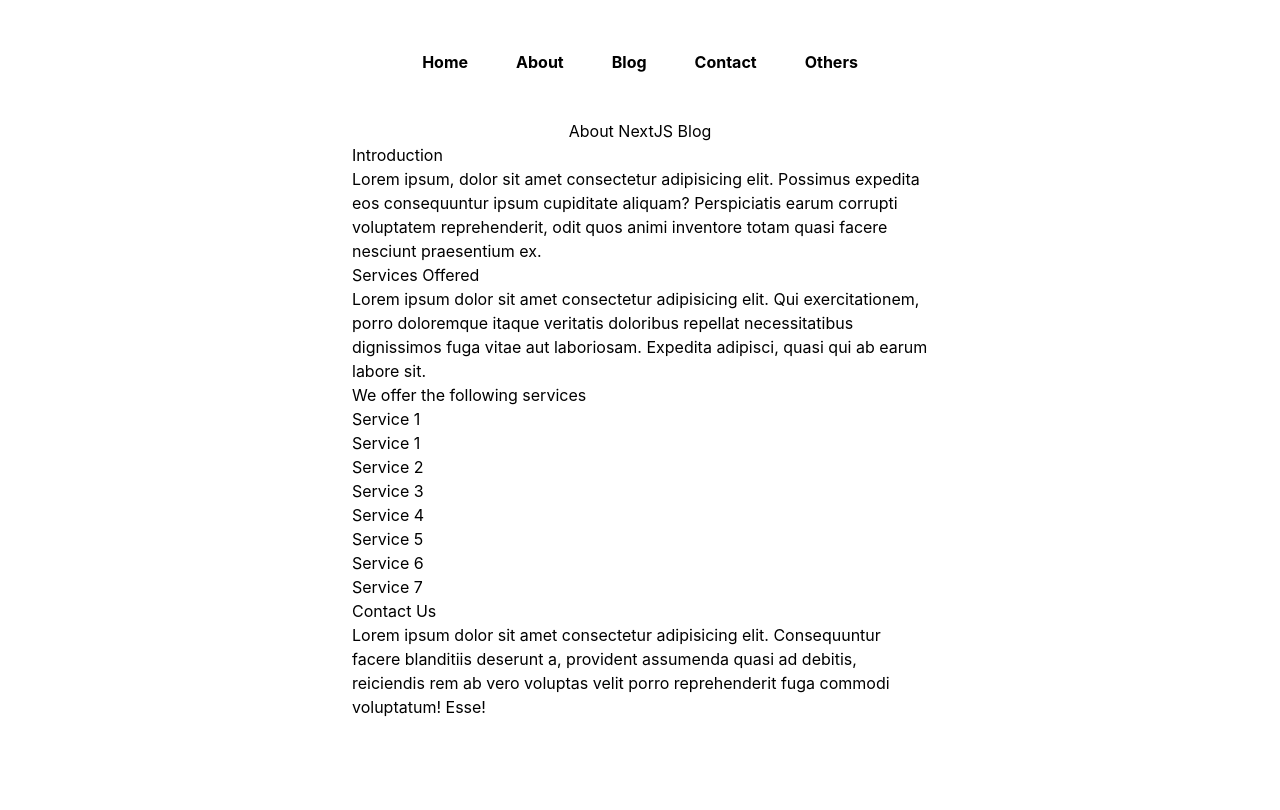
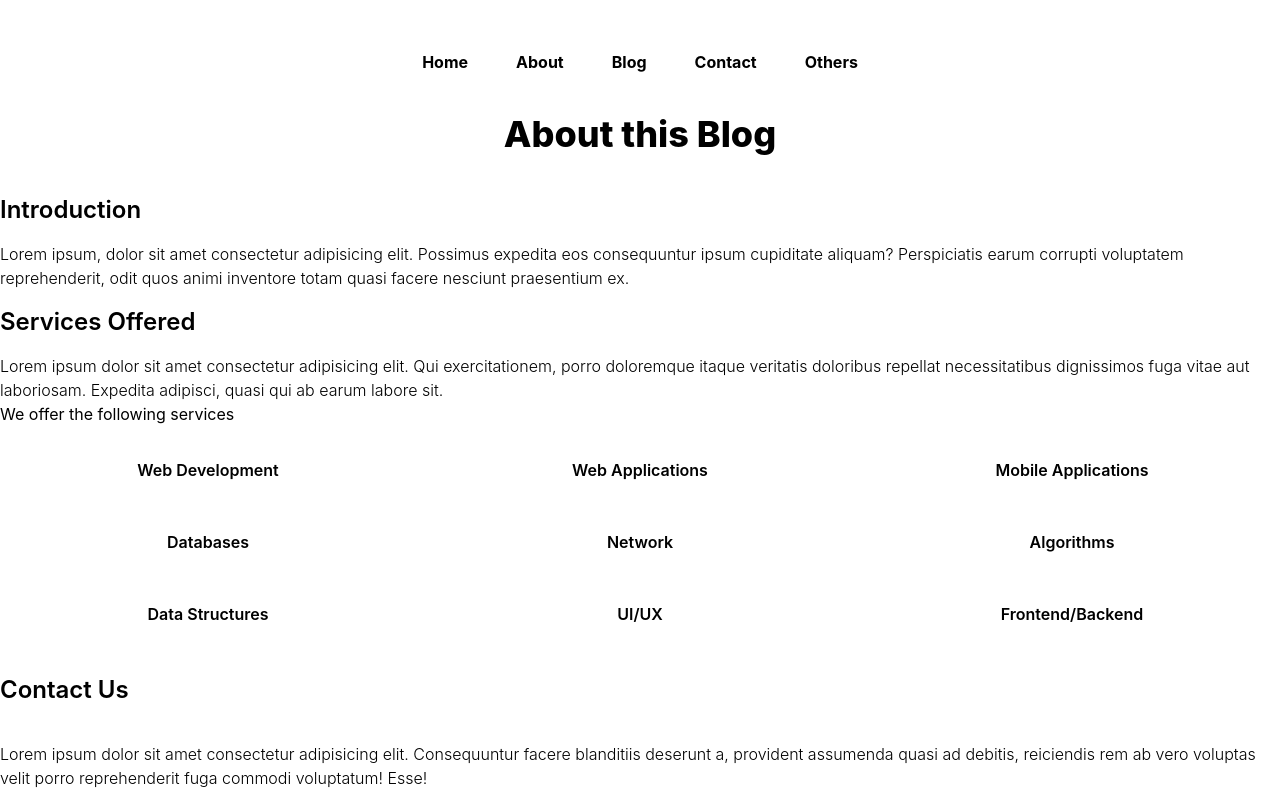
Before and after one commit to sayedsaddam/next-blog, a Next.js app: page /about in a window 1280 px wide. Built offline with nearby package versions, Linux system fonts and the light colour scheme.

Commit message:
updated 3 files, removed the about.module.css, installed tailwindcss and put its classes in about.js

```diff
--- a/pages/about.js
+++ b/pages/about.js
@@ -1,27 +1,46 @@
 import React from 'react'
-import styles from '../styles/About.module.css'
 
 export const About = () => {
   return (
-    <div className={styles.container}>
-      <h1 className={styles.center}>About NextJS Blog</h1>
-      <h2>Introduction</h2>
-      <p>Lorem ipsum, dolor sit amet consectetur adipisicing elit. Possimus expedita eos consequuntur ipsum cupiditate aliquam? Perspiciatis earum corrupti voluptatem reprehenderit, odit quos animi inventore totam quasi facere nesciunt praesentium ex.</p>
-      <h2>Services Offered</h2>
-      <p>Lorem ipsum dolor sit amet consectetur adipisicing elit. Qui exercitationem, porro doloremque itaque veritatis doloribus repellat necessitatibus dignissimos fuga vitae aut laboriosam. Expedita adipisci, quasi qui ab earum labore sit.</p>
+    <div className='container mx-auto pt-10'>
+      <h1 className="text-center font-extrabold text-4xl pb-10">About this Blog</h1>
+      <h2 className="text-2xl font-semibold pb-4">Introduction</h2>
+      <p className='font-light'>Lorem ipsum, dolor sit amet consectetur adipisicing elit. Possimus expedita eos consequuntur ipsum cupiditate aliquam? Perspiciatis earum corrupti voluptatem reprehenderit, odit quos animi inventore totam quasi facere nesciunt praesentium ex.</p>
+
+      <h2 className='text-2xl font-semibold py-4'>Services Offered</h2>
+      <p className='font-light'>Lorem ipsum dolor sit amet consectetur adipisicing elit. Qui exercitationem, porro doloremque itaque veritatis doloribus repellat necessitatibus dignissimos fuga vitae aut laboriosam. Expedita adipisci, quasi qui ab earum labore sit.</p>
       <p>We offer the following services</p>
-      <ul>
-      <li>Service 1</li>
-        <li>Service 1</li>
-        <li>Service 2</li>
-        <li>Service 3</li>
-        <li>Service 4</li>
-        <li>Service 5</li>
-        <li>Service 6</li>
-        <li>Service 7</li>
-      </ul>
-      <h2>Contact Us</h2>
-      <p>Lorem ipsum dolor sit amet consectetur adipisicing elit. Consequuntur facere blanditiis deserunt a, provident assumenda quasi ad debitis, reiciendis rem ab vero voluptas velit porro reprehenderit fuga commodi voluptatum! Esse!</p>
+      <div className='grid grid-cols-3 gap-4 text-center pt-4 pb-4'>
+        <div className='bg-white p-4 rounded text-black'>
+          <h2 className='font-semibold'>Web Development</h2>
+        </div>
+        <div className='bg-white p-4 rounded text-black'>
+          <h2 className='font-semibold'>Web Applications</h2>
+        </div>
+        <div className='bg-white p-4 rounded text-black'>
+          <h2 className='font-semibold'>Mobile Applications</h2>
+        </div>
+        <div className='bg-white p-4 rounded text-black'>
+          <h2 className='font-semibold'>Databases</h2>
+        </div>
+        <div className='bg-white p-4 rounded text-black'>
+          <h2 className='font-semibold'>Network</h2>
+        </div>
+        <div className='bg-white p-4 rounded text-black'>
+          <h2 className='font-semibold'>Algorithms</h2>
+        </div>
+        <div className='bg-white p-4 rounded text-black'>
+          <h2 className='font-semibold'>Data Structures</h2>
+        </div>
+        <div className='bg-white p-4 rounded text-black'>
+          <h2 className='font-semibold'>UI/UX</h2>
+        </div>
+        <div className='bg-white p-4 rounded text-black'>
+          <h2 className='font-semibold'>Frontend/Backend</h2>
+        </div>
+      </div>
+      <h2 className='font-semibold text-2xl py-4'>Contact Us</h2>
+      <p className='font-light py-5'>Lorem ipsum dolor sit amet consectetur adipisicing elit. Consequuntur facere blanditiis deserunt a, provident assumenda quasi ad debitis, reiciendis rem ab vero voluptas velit porro reprehenderit fuga commodi voluptatum! Esse!</p>
     </div>
   )
 }
--- a/pages/others.js
+++ b/pages/others.js
@@ -3,9 +3,9 @@
 
 export default function Others() {
    return (
-      <div className="my-10 container mx-auto">
-         <h1 className="font-extrabold text-amber-400 text-4xl">Tailwind Installed</h1>
-         <p className="text-amber-100">Lorem ipsum dolor sit amet consectetur adipisicing elit. Suscipit placeat doloremque fugit dignissimos excepturi quidem cupiditate nam consectetur sequi! Consectetur repudiandae quidem, soluta dolorem maiores id totam cupiditate nemo voluptatum.</p>
+      <div className="my-10 container mx-auto border-spacing-5 bg-white text-black m-6 p-6 rounded-md selection:bg-red-700 selection:text-white">
+         <h1 className="font-extrabold text-4xl mb-5">Tailwind Installed</h1>
+         <p className="">Lorem ipsum dolor sit amet consectetur adipisicing elit. Suscipit placeat doloremque fugit dignissimos excepturi quidem cupiditate nam consectetur sequi! Consectetur repudiandae quidem, soluta dolorem maiores id totam cupiditate nemo voluptatum.</p>
       </div>
    )
 }
--- a/styles/About.module.css
+++ /dev/null
@@ -1,13 +0,0 @@
-.container{
-   margin: 45px auto;
-   max-width: 45vw;
-}
-.center{
-   text-align: center;
-}
-@media only screen and (max-width: 600px) {
-   .container{
-      margin: 40px auto;
-      max-width: 90vw;
-   }
-}
```
